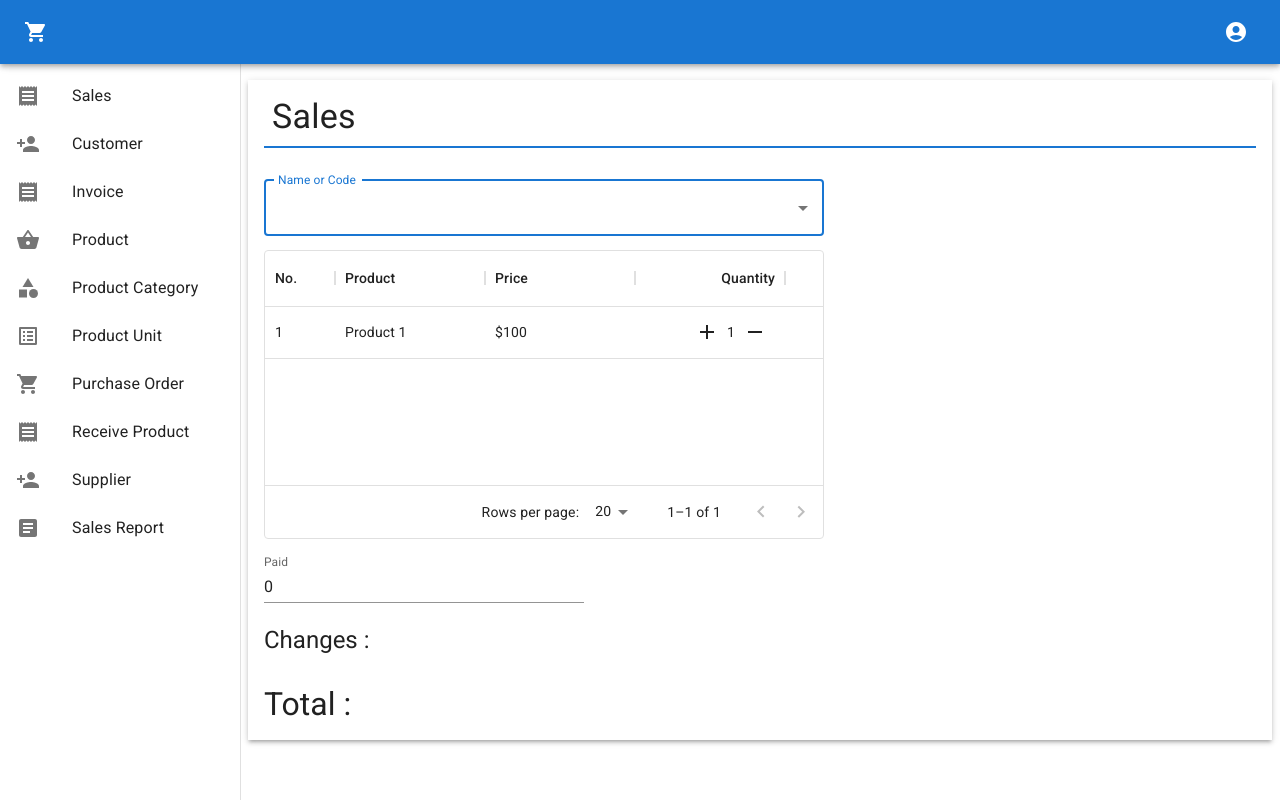
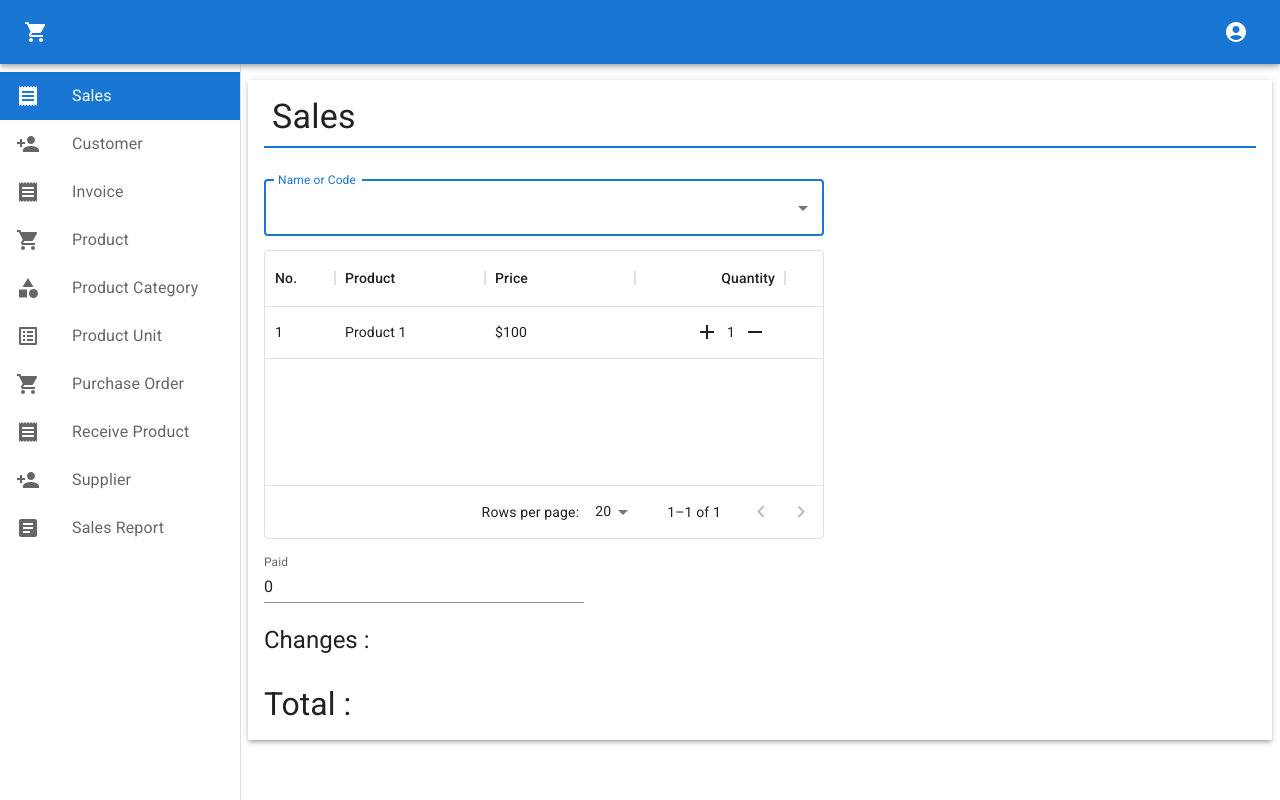
Before and after one commit to ihsankl/react-point-of-sale-ui, a React (Create React App) app: page /sales in a window 1280 px wide. Built offline with nearby package versions, Linux system fonts and the light colour scheme.

Commit message:
add new TODOs and change sidebar icon depends on where user is

```diff
--- a/src/App.js
+++ b/src/App.js
@@ -134,8 +134,10 @@ const App = ()=> {
             2. quick add/remove item
             3. print receipt
             4. quick move to paid
+            5. press edit > edit item price > enter to get out of edit mode
            */}
            {/* TODO: give documentation for keyboard shortcuts */}
+           {/* TODO: create theme customization */}
 
         </Routes>
       </BrowserRouter>
--- a/src/Components/Header.js
+++ b/src/Components/Header.js
@@ -17,7 +17,7 @@ const Header = () => {
     <AppBar position="fixed" sx={{zIndex: (theme) => theme.zIndex.drawer + 1}}>
       <Toolbar style={{justifyContent: 'space-between'}}>
         <div style={{display: 'flex'}}>
-          <ShoppingCart sx={{marginRight: '2em'}} />
+          <ShoppingCart sx={{marginRight: '1em'}} />
           <Typography variant='button' component="div">
             {APP_NAME}
           </Typography>
--- a/src/Components/SidebarMenu.js
+++ b/src/Components/SidebarMenu.js
@@ -8,117 +8,186 @@ import {
   ShoppingCart,
   Receipt,
   PersonAdd,
-  ShoppingBasket,
   Category,
   ListAlt,
   Article,
 } from '@mui/icons-material';
 import {capitalize} from '../helper';
-import {useNavigate} from 'react-router-dom';
+import {useLocation, useNavigate} from 'react-router-dom';
 
 const SidebarMenu = () => {
   const navigate = useNavigate();
+  // revert menu button color if the user is on the same page
+  const location = useLocation();
+  const isActive = (path) => {
+    return location.pathname === path;
+  };
+
+  const contrastButton = (theme, path) => {
+    return {
+      // eslint-disable-next-line quote-props
+      backgroundColor: isActive(path) ?
+      theme.palette.primary.main : theme.palette.primary.contrastText,
+      '&:hover': {
+        backgroundColor: isActive(path) ?
+        theme.palette.primary.main : theme.palette.primary.contrastText,
+      },
+    };
+  };
+
+  const contrastIcon = (theme, path) => {
+    return {
+      color: isActive(path) ?
+      theme.palette.primary.contrastText : theme.palette.text.secondary,
+    };
+  };
 
   return (
     <>
       <ListItem
         button
+        sx={(theme)=> contrastButton(theme, '/sales')}
         onClick={() => navigate('/sales')}
       >
         <ListItemIcon>
-          <Receipt />
+          <Receipt sx={(theme)=> contrastIcon(theme, '/sales')} />
         </ListItemIcon>
-        <ListItemText primary={capitalize('sales')} />
+        <ListItemText
+          sx={(theme)=> contrastIcon(theme, '/sales')}
+          primary={capitalize('sales')}
+        />
       </ListItem>
 
       <ListItem
         button
+        sx={(theme)=> contrastButton(theme, '/customer')}
         onClick={() => navigate('/customer')}
       >
         <ListItemIcon>
-          <PersonAdd />
+          <PersonAdd sx={(theme)=> contrastIcon(theme, '/customer')} />
         </ListItemIcon>
-        <ListItemText primary={capitalize('customer')} />
+        <ListItemText
+          sx={(theme)=> contrastIcon(theme, '/customer')}
+          primary={capitalize('customer')}
+        />
       </ListItem>
 
       <ListItem
         button
+        sx={(theme)=> contrastButton(theme, '/invoice')}
         onClick={() => navigate('/invoice')}
       >
         <ListItemIcon>
-          <Receipt />
+          <Receipt
+            sx={(theme)=> contrastIcon(theme, '/invoice')}
+          />
         </ListItemIcon>
-        <ListItemText primary={capitalize('invoice')} />
+        <ListItemText
+          sx={(theme)=> contrastIcon(theme, '/invoice')}
+          primary={capitalize('invoice')} />
       </ListItem>
 
       <ListItem
         button
+        sx={(theme)=> contrastButton(theme, '/product')}
         onClick={() => navigate('/product')}
       >
         <ListItemIcon>
-          <ShoppingBasket />
+          <ShoppingCart sx={(theme)=> contrastIcon(theme, '/product')} />
         </ListItemIcon>
-        <ListItemText primary={capitalize('product')} />
+        <ListItemText
+          sx={(theme)=> contrastIcon(theme, '/product')}
+          primary={capitalize('product')} />
       </ListItem>
 
       <ListItem
         button
+        sx={(theme)=> contrastButton(theme, '/product_category')}
         onClick={() => navigate('/product_category')}
       >
         <ListItemIcon>
-          <Category />
+          <Category
+            sx={(theme)=> contrastIcon(theme, '/product_category')}
+          />
         </ListItemIcon>
-        <ListItemText primary={capitalize('product_category')} />
+        <ListItemText
+          sx={(theme)=> contrastIcon(theme, '/product_category')}
+          primary={capitalize('product_category')} />
       </ListItem>
 
       <ListItem
         button
+        sx={(theme)=> contrastButton(theme, '/product_unit')}
         onClick={() => navigate('/product_unit')}
       >
         <ListItemIcon>
-          <ListAlt />
+          <ListAlt
+            sx={(theme)=> contrastIcon(theme, '/product_unit')}
+          />
         </ListItemIcon>
-        <ListItemText primary={capitalize('product_unit')} />
+        <ListItemText
+          sx={(theme)=> contrastIcon(theme, '/product_unit')}
+          primary={capitalize('product_unit')} />
       </ListItem>
 
       <ListItem
         button
+        sx={(theme)=> contrastButton(theme, '/purchase_order')}
         onClick={() => navigate('/purchase_order')}
       >
         <ListItemIcon>
-          <ShoppingCart />
+          <ShoppingCart
+            sx={(theme)=> contrastIcon(theme, '/purchase_order')}
+          />
         </ListItemIcon>
-        <ListItemText primary={capitalize('purchase_order')} />
+        <ListItemText
+          sx={(theme)=> contrastIcon(theme, '/purchase_order')}
+          primary={capitalize('purchase_order')} />
       </ListItem>
 
       <ListItem
         button
+        sx={(theme)=> contrastButton(theme, '/receive_product')}
         onClick={() => navigate('/receive_product')}
       >
         <ListItemIcon>
-          <Receipt />
+          <Receipt
+            sx={(theme)=> contrastIcon(theme, '/receive_product')}
+          />
         </ListItemIcon>
-        <ListItemText primary={capitalize('receive_product')} />
+        <ListItemText
+          sx={(theme)=> contrastIcon(theme, '/receive_product')}
+          primary={capitalize('receive_product')} />
       </ListItem>
 
       <ListItem
         button
+        sx={(theme)=> contrastButton(theme, '/supplier')}
         onClick={() => navigate('/supplier')}
       >
         <ListItemIcon>
-          <PersonAdd />
+          <PersonAdd
+            sx={(theme)=> contrastIcon(theme, '/supplier')}
+          />
         </ListItemIcon>
-        <ListItemText primary={capitalize('supplier')} />
+        <ListItemText
+          sx={(theme)=> contrastIcon(theme, '/supplier')}
+          primary={capitalize('supplier')} />
       </ListItem>
 
       <ListItem
         button
+        sx={(theme)=> contrastButton(theme, '/sales_report')}
         onClick={() => navigate('/sales_report')}
       >
         <ListItemIcon>
-          <Article />
+          <Article
+            sx={(theme)=> contrastIcon(theme, '/sales_report')}
+          />
         </ListItemIcon>
-        <ListItemText primary={capitalize('sales_report')} />
+        <ListItemText
+          sx={(theme)=> contrastIcon(theme, '/sales_report')}
+          primary={capitalize('sales_report')} />
       </ListItem>
 
     </>
```
